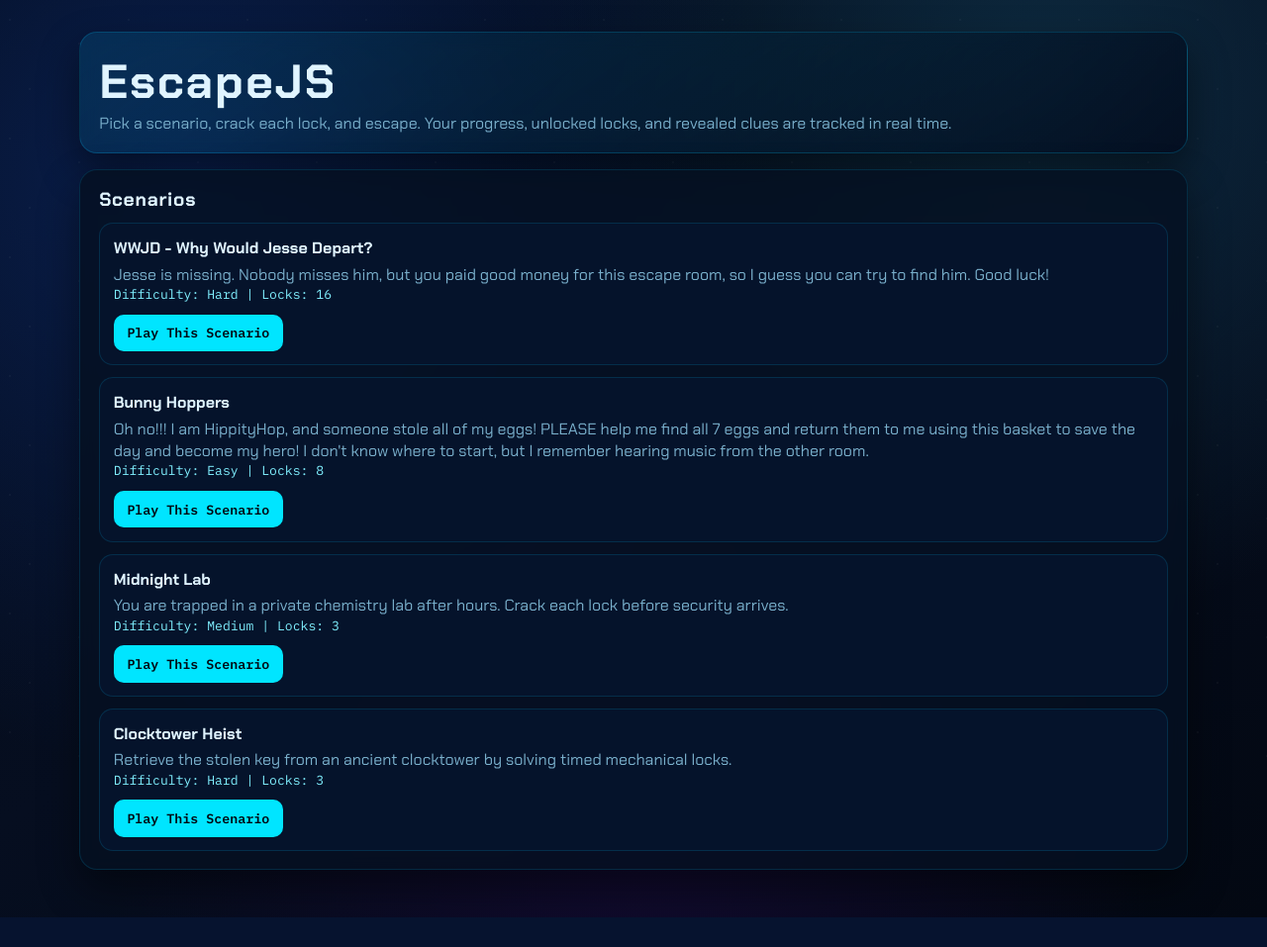
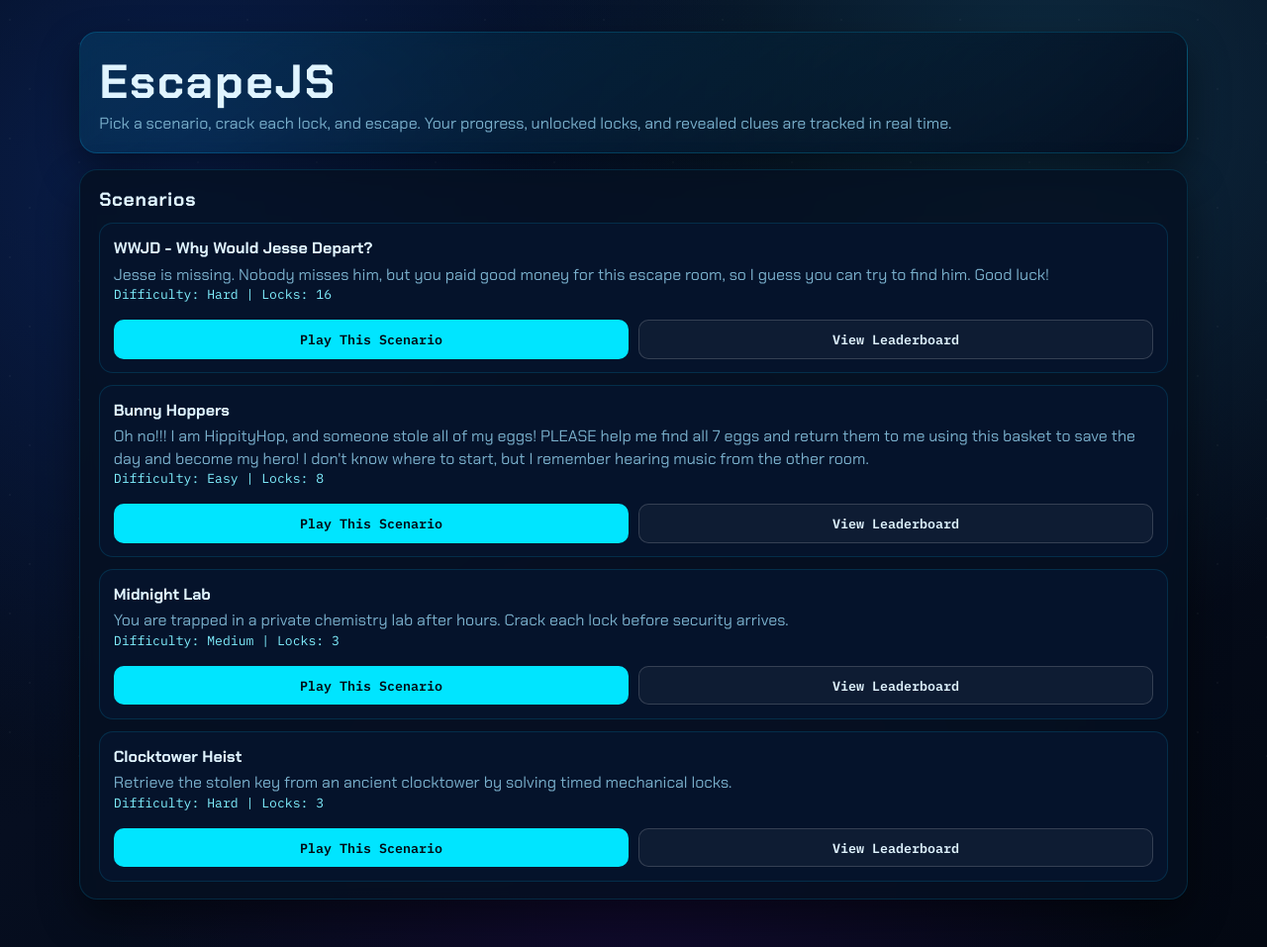
Before and after one commit to JesseSchiewe/EscapeRoom, a Flask app: page / in a window 1280 px wide. Shown: the whole page at 99% size. Before the commit the page ends 927 px from the top, so only its background shows below. Run offline with Flask 3, Linux system fonts and the light colour scheme.

Commit message:
Add leaderboard

```diff
--- a/app.py
+++ b/app.py
@@ -1,11 +1,15 @@
 from __future__ import annotations
 
+import json
 from datetime import datetime, timezone
 import os
+from pathlib import Path
 from typing import Any
 
 from collections import defaultdict
 from flask import Flask, jsonify, render_template, request, session
+
+LEADERBOARD_FILE = Path(__file__).resolve().with_name("resources") / "leaderboard.json"
 
 SCENARIOS: dict[str, dict[str, Any]] = {
     "wwjd": {
@@ -421,6 +425,7 @@ ROOM_STATES: dict[str, dict[str, Any]] = {}
 def create_app() -> Flask:
     app = Flask(__name__)
     app.secret_key = os.getenv("FLASK_SECRET_KEY", "escapejs-dev-secret")
+    _load_leaderboards()
 
     @app.route("/")
     def index() -> str:
@@ -634,9 +639,7 @@ def create_app() -> Flask:
     def get_leaderboard(scenario_id: str):
         if scenario_id not in SCENARIOS:
             return jsonify({"error": "Scenario not found."}), 404
-        ranked = sorted(LEADERBOARD[scenario_id], key=lambda e: e["score"], reverse=True)
-        for i, entry in enumerate(ranked, 1):
-            entry["rank"] = i
+        ranked = _rank_leaderboard_entries(LEADERBOARD.get(scenario_id, []))
         return jsonify({"leaderboard": ranked})
 
     @app.post("/api/scenarios/<scenario_id>/leaderboard")
@@ -661,9 +664,8 @@ def create_app() -> Flask:
             "completed_at": state.get("completed_at", _now_iso()),
             "rank": 0,
         })
-        ranked = sorted(LEADERBOARD[scenario_id], key=lambda e: e["score"], reverse=True)
-        for i, entry in enumerate(ranked, 1):
-            entry["rank"] = i
+        _save_leaderboards()
+        ranked = _rank_leaderboard_entries(LEADERBOARD[scenario_id])
         return jsonify({"leaderboard": ranked, "your_score": score_data})
 
     return app
@@ -683,6 +685,78 @@ def _is_admin_mode_enabled() -> bool:
 
 def _now_iso() -> str:
     return datetime.now(timezone.utc).isoformat()
+
+
+def _load_leaderboards() -> None:
+    LEADERBOARD.clear()
+    if not LEADERBOARD_FILE.exists():
+        return
+
+    try:
+        raw_data = json.loads(LEADERBOARD_FILE.read_text(encoding="utf-8"))
+    except (OSError, json.JSONDecodeError):
+        return
+
+    if not isinstance(raw_data, dict):
+        return
+
+    for scenario_id, entries in raw_data.items():
+        if not isinstance(scenario_id, str) or not isinstance(entries, list):
+            continue
+
+        clean_entries: list[dict[str, Any]] = []
+        for entry in entries:
+            if not isinstance(entry, dict):
+                continue
+
+            name = str(entry.get("name", "")).strip()
+            score = entry.get("score")
+            elapsed_seconds = entry.get("elapsed_seconds")
+            completed_at = str(entry.get("completed_at", "")).strip()
+            if not name or not isinstance(score, int) or not isinstance(elapsed_seconds, int) or not completed_at:
+                continue
+
+            clean_entries.append(
+                {
+                    "name": name,
+                    "score": score,
+                    "elapsed_seconds": elapsed_seconds,
+                    "completed_at": completed_at,
+                    "rank": 0,
+                }
+            )
+
+        if clean_entries:
+            LEADERBOARD[scenario_id] = clean_entries
+
+
+def _save_leaderboards() -> None:
+    LEADERBOARD_FILE.parent.mkdir(parents=True, exist_ok=True)
+    payload = {
+        scenario_id: [
+            {
+                "name": entry["name"],
+                "score": entry["score"],
+                "elapsed_seconds": entry["elapsed_seconds"],
+                "completed_at": entry["completed_at"],
+            }
+            for entry in entries
+        ]
+        for scenario_id, entries in LEADERBOARD.items()
+        if entries
+    }
+    LEADERBOARD_FILE.write_text(json.dumps(payload, indent=2), encoding="utf-8")
+
+
+def _rank_leaderboard_entries(entries: list[dict[str, Any]]) -> list[dict[str, Any]]:
+    ranked = sorted(entries, key=lambda entry: entry["score"], reverse=True)
+    return [
+        {
+            **entry,
+            "rank": index,
+        }
+        for index, entry in enumerate(ranked, 1)
+    ]
 
 
 def _validate_motion_event(body: dict[str, Any]) -> str | None:
--- a/static/css/styles.css
+++ b/static/css/styles.css
@@ -157,6 +157,35 @@ p {
   border: 1px solid var(--border);
   border-radius: 14px;
   padding: 0.85rem;
+}
+
+.scenario-card-actions {
+  display: flex;
+  flex-wrap: wrap;
+  gap: 0.6rem;
+  margin-top: 1rem;
+}
+
+.scenario-card-actions .select-btn,
+.scenario-card-actions .leaderboard-btn {
+  flex: 1 1 160px;
+  margin-top: 0;
+}
+
+.leaderboard-btn {
+  background: rgba(255, 255, 255, 0.04);
+  color: var(--text-main);
+  border: 1px solid rgba(255, 255, 255, 0.16);
+  border-radius: 10px;
+  padding: 0.6rem 0.85rem;
+  cursor: pointer;
+  font-family: "IBM Plex Mono", monospace;
+  font-weight: 600;
+}
+
+.leaderboard-btn:hover {
+  background: rgba(255, 255, 255, 0.08);
+  border-color: rgba(0, 229, 255, 0.45);
 }
 
 .lock-card-body {
@@ -552,6 +581,25 @@ p {
   font-size: 1.2rem;
 }
 
+/* Home leaderboard */
+.scenario-leaderboard {
+  margin-top: 1.2rem;
+  padding-top: 1rem;
+  border-top: 1px solid var(--border);
+}
+
+.scenario-leaderboard-header {
+  display: flex;
+  align-items: center;
+  justify-content: space-between;
+  gap: 1rem;
+  margin-bottom: 0.85rem;
+}
+
+.scenario-leaderboard-header h3 {
+  margin-bottom: 0.2rem;
+}
+
 /* Leaderboard */
 .leaderboard-submit {
   margin-bottom: 1.5rem;
--- a/static/js/app.js
+++ b/static/js/app.js
@@ -38,9 +38,16 @@ const scenariosSectionEl = document.querySelector(".scenarios");
 const homeBtnEl = document.getElementById("home-btn");
 const adminBtnEl = document.getElementById("admin-btn");
 const layoutRootEl = document.getElementById("layout-root");
+const scenarioLeaderboardPanelEl = document.getElementById("scenario-leaderboard-panel");
+const scenarioLeaderboardTitleEl = document.getElementById("scenario-leaderboard-title");
+const scenarioLeaderboardSubtitleEl = document.getElementById("scenario-leaderboard-subtitle");
+const scenarioLeaderboardCloseBtnEl = document.getElementById("scenario-leaderboard-close");
+const scenarioLeaderboardBodyEl = document.getElementById("scenario-leaderboard-body");
+const scenarioLeaderboardEmptyEl = document.getElementById("scenario-leaderboard-empty");
 
 homeBtnEl.addEventListener("click", goHome);
 adminBtnEl?.addEventListener("click", onAdminButtonClick);
+scenarioLeaderboardCloseBtnEl?.addEventListener("click", hideScenarioLeaderboard);
 
 init();
 
@@ -70,7 +77,10 @@ function renderScenarioList() {
       <h3>${escapeHtml(scenario.title)}</h3>
       <p>${escapeHtml(scenario.description)}</p>
       <p class="meta">Difficulty: ${escapeHtml(scenario.difficulty)} | Locks: ${scenario.total_locks}</p>
-      <button class="select-btn" data-scenario-id="${scenario.id}">Play This Scenario</button>
+      <div class="scenario-card-actions">
+        <button class="select-btn" data-scenario-id="${scenario.id}">Play This Scenario</button>
+        <button class="leaderboard-btn" data-leaderboard-scenario-id="${scenario.id}">View Leaderboard</button>
+      </div>
     `;
     scenarioListEl.appendChild(card);
   });
@@ -87,6 +97,22 @@ function renderScenarioList() {
       }
 
       await startScenario(scenarioId);
+    });
+  });
+
+  scenarioListEl.querySelectorAll(".leaderboard-btn").forEach((button) => {
+    button.addEventListener("click", async (event) => {
+      const target = event.currentTarget;
+      if (!(target instanceof HTMLButtonElement)) {
+        return;
+      }
+      const scenarioId = target.dataset.leaderboardScenarioId;
+      if (!scenarioId) {
+        return;
+      }
+
+      const scenario = state.scenarios.find((item) => item.id === scenarioId);
+      await showScenarioLeaderboard(scenarioId, scenario?.title || "Leaderboard");
     });
   });
 }
@@ -137,7 +163,23 @@ function goHome() {
   homeBtnEl.classList.add("hidden");
   adminBtnEl?.classList.add("hidden");
   layoutRootEl?.classList.remove("playing");
+  hideScenarioLeaderboard();
   scenariosSectionEl.classList.remove("hidden");
+}
+
+async function showScenarioLeaderboard(scenarioId, scenarioTitle) {
+  if (!scenarioLeaderboardPanelEl || !scenarioLeaderboardTitleEl || !scenarioLeaderboardSubtitleEl) {
+    return;
+  }
+
+  scenarioLeaderboardTitleEl.textContent = `${scenarioTitle} Leaderboard`;
+  scenarioLeaderboardSubtitleEl.textContent = `Top scores for ${scenarioTitle}.`;
+  scenarioLeaderboardPanelEl.classList.remove("hidden");
+  await fetchLeaderboard(scenarioId, scenarioLeaderboardBodyEl, scenarioLeaderboardEmptyEl);
+}
+
+function hideScenarioLeaderboard() {
+  scenarioLeaderboardPanelEl?.classList.add("hidden");
 }
 
 function renderGame() {
@@ -711,7 +753,7 @@ function renderScorePanel(score, scenarioId) {
     await submitLeaderboard(scenarioId, name);
   };
 
-  fetchLeaderboard(scenarioId);
+  fetchLeaderboard(scenarioId, leaderboardBodyEl, leaderboardEmptyEl);
 }
 
 async function submitLeaderboard(scenarioId, name) {
@@ -729,32 +771,36 @@ async function submitLeaderboard(scenarioId, name) {
     submitFeedbackEl.classList.remove("hidden");
     submitScoreBtnEl.disabled = true;
     playerNameInputEl.disabled = true;
-    renderLeaderboard(data.leaderboard);
+    renderLeaderboard(data.leaderboard, leaderboardBodyEl, leaderboardEmptyEl);
   } catch (err) {
     showToast(err instanceof Error ? err.message : "Could not submit score.", "error");
   }
 }
 
-async function fetchLeaderboard(scenarioId) {
+async function fetchLeaderboard(scenarioId, bodyEl = leaderboardBodyEl, emptyEl = leaderboardEmptyEl) {
   try {
     const response = await fetch(scenarioApiPath(scenarioId, "leaderboard"));
     const data = await response.json();
     if (response.ok) {
-      renderLeaderboard(data.leaderboard || []);
+      renderLeaderboard(data.leaderboard || [], bodyEl, emptyEl);
     }
   } catch (_err) {
     // leaderboard is a bonus feature; ignore fetch errors
   }
 }
 
-function renderLeaderboard(entries) {
-  if (!entries || entries.length === 0) {
-    leaderboardBodyEl.innerHTML = "";
-    leaderboardEmptyEl.classList.remove("hidden");
+function renderLeaderboard(entries, bodyEl = leaderboardBodyEl, emptyEl = leaderboardEmptyEl) {
+  if (!bodyEl || !emptyEl) {
     return;
   }
-  leaderboardEmptyEl.classList.add("hidden");
-  leaderboardBodyEl.innerHTML = entries
+
+  if (!entries || entries.length === 0) {
+    bodyEl.innerHTML = "";
+    emptyEl.classList.remove("hidden");
+    return;
+  }
+  emptyEl.classList.add("hidden");
+  bodyEl.innerHTML = entries
     .map(
       (entry) =>
         `<tr>
--- a/templates/index.html
+++ b/templates/index.html
@@ -32,6 +32,20 @@
       <section class="panel scenarios">
         <h2>Scenarios</h2>
         <div id="scenario-list" class="scenario-list"></div>
+        <article id="scenario-leaderboard-panel" class="scenario-leaderboard hidden" aria-live="polite">
+          <div class="scenario-leaderboard-header">
+            <div>
+              <h3 id="scenario-leaderboard-title">Leaderboard</h3>
+              <p id="scenario-leaderboard-subtitle" class="meta">Choose a scenario to view its scores.</p>
+            </div>
+            <button id="scenario-leaderboard-close" class="home-btn" type="button">Close</button>
+          </div>
+          <table id="scenario-leaderboard-table" class="leaderboard">
+            <thead><tr><th>Rank</th><th>Name</th><th>Score</th><th>Time</th></tr></thead>
+            <tbody id="scenario-leaderboard-body"></tbody>
+          </table>
+          <p id="scenario-leaderboard-empty" class="meta">No entries yet.</p>
+        </article>
       </section>
 
       <section id="game-area" class="game-grid hidden" aria-live="polite">
```
Also changed, not shown: README.md.
